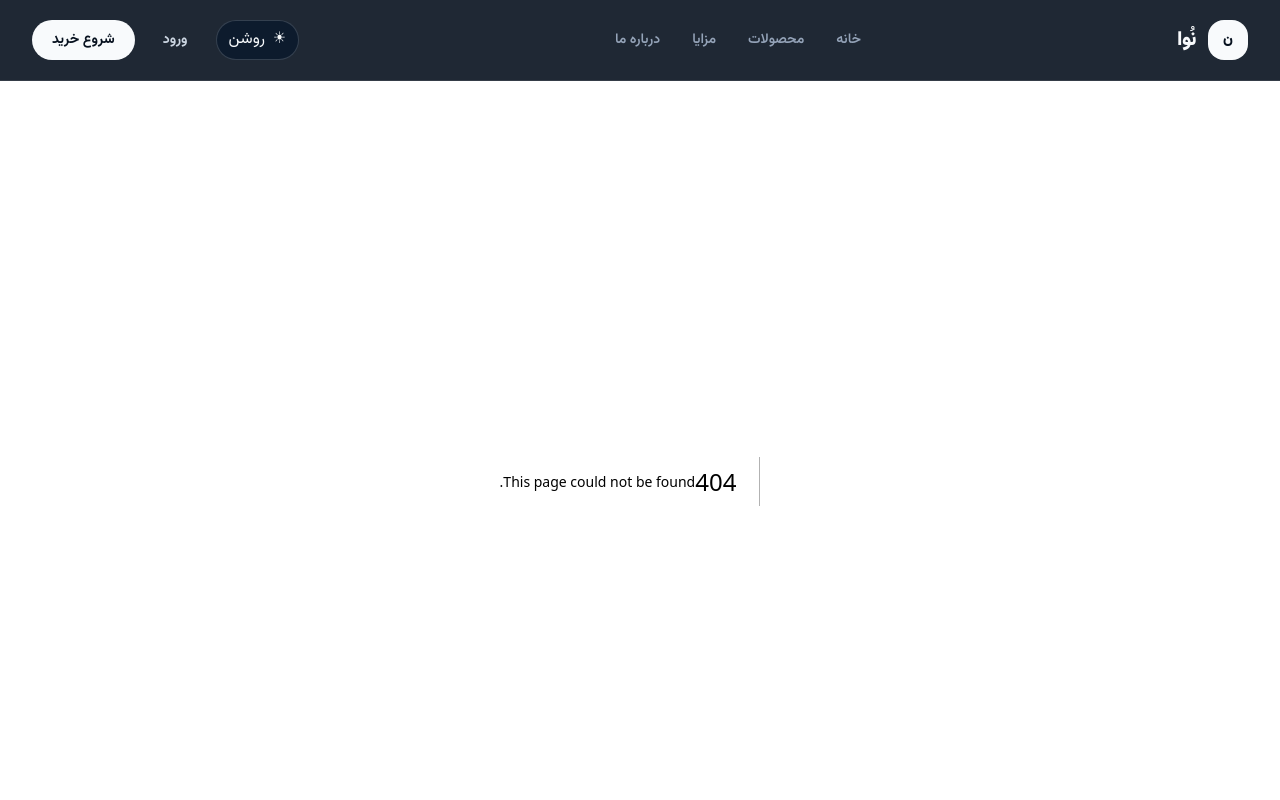
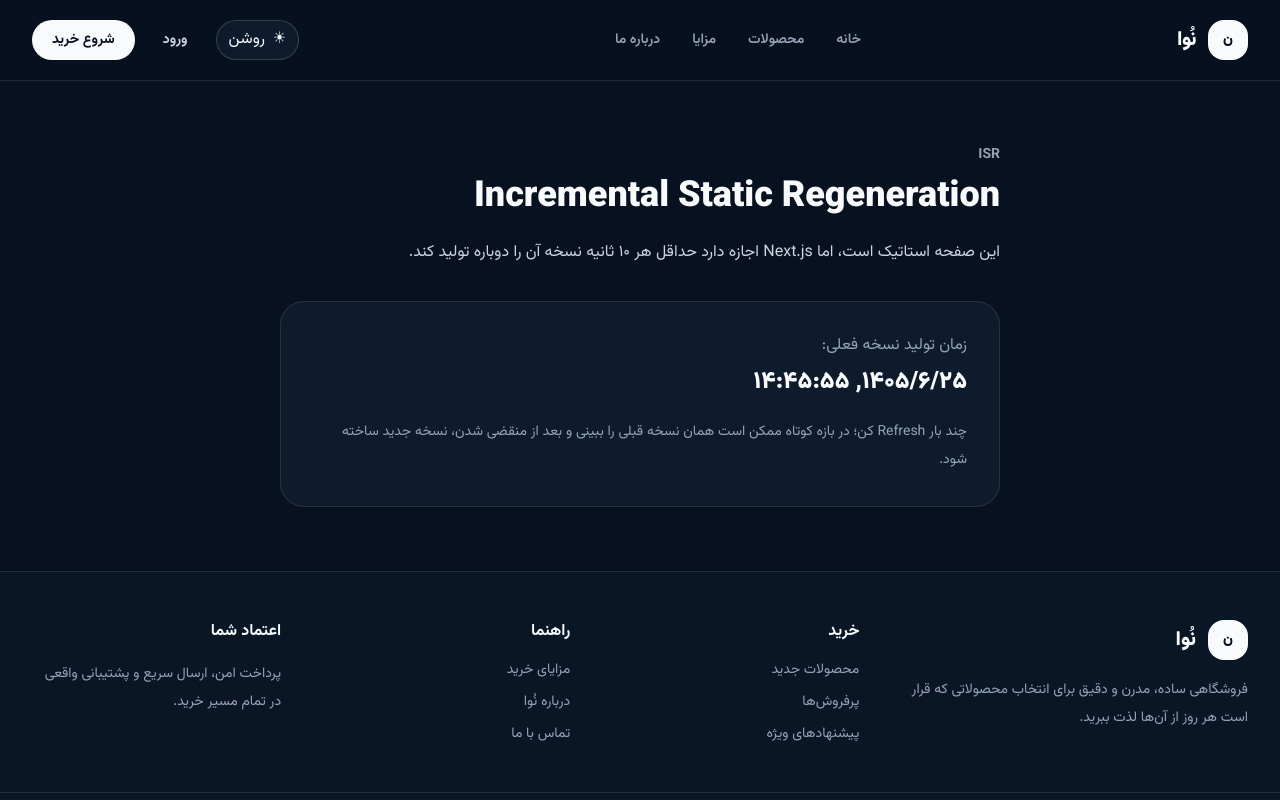
Before and after one commit to rouzbehtondkar/nextjs, a Next.js app: page /next-lab/isr in a window 1280 px wide. Before the commit this address had no page. Shown: the top 800 px of the page. Built offline with nearby package versions, Linux system fonts and the light colour scheme.

Commit message:
feat: add ISR rendering demo

```diff
--- /dev/null
+++ b/app/next-lab/isr/page.tsx
@@ -0,0 +1,22 @@
+export const revalidate = 10;
+
+export default function ISRPage() {
+  const generatedAt = new Date().toLocaleString("fa-IR");
+
+  return (
+    <main className="mx-auto max-w-3xl px-6 py-16">
+      <p className="theme-muted text-sm font-bold">ISR</p>
+      <h1 className="theme-text mt-3 text-4xl font-black">Incremental Static Regeneration</h1>
+      <p className="theme-muted-strong mt-5 leading-8">
+        این صفحه استاتیک است، اما Next.js اجازه دارد حداقل هر ۱۰ ثانیه نسخه آن را دوباره تولید کند.
+      </p>
+      <div className="theme-surface mt-8 rounded-3xl border p-8" style={{ borderColor: "var(--border)" }}>
+        <p className="theme-muted">زمان تولید نسخه فعلی:</p>
+        <p className="theme-text mt-2 text-2xl font-black">{generatedAt}</p>
+        <p className="theme-muted mt-5 text-sm leading-7">
+          چند بار Refresh کن؛ در بازه کوتاه ممکن است همان نسخه قبلی را ببینی و بعد از منقضی شدن، نسخه جدید ساخته شود.
+        </p>
+      </div>
+    </main>
+  );
+}
```
